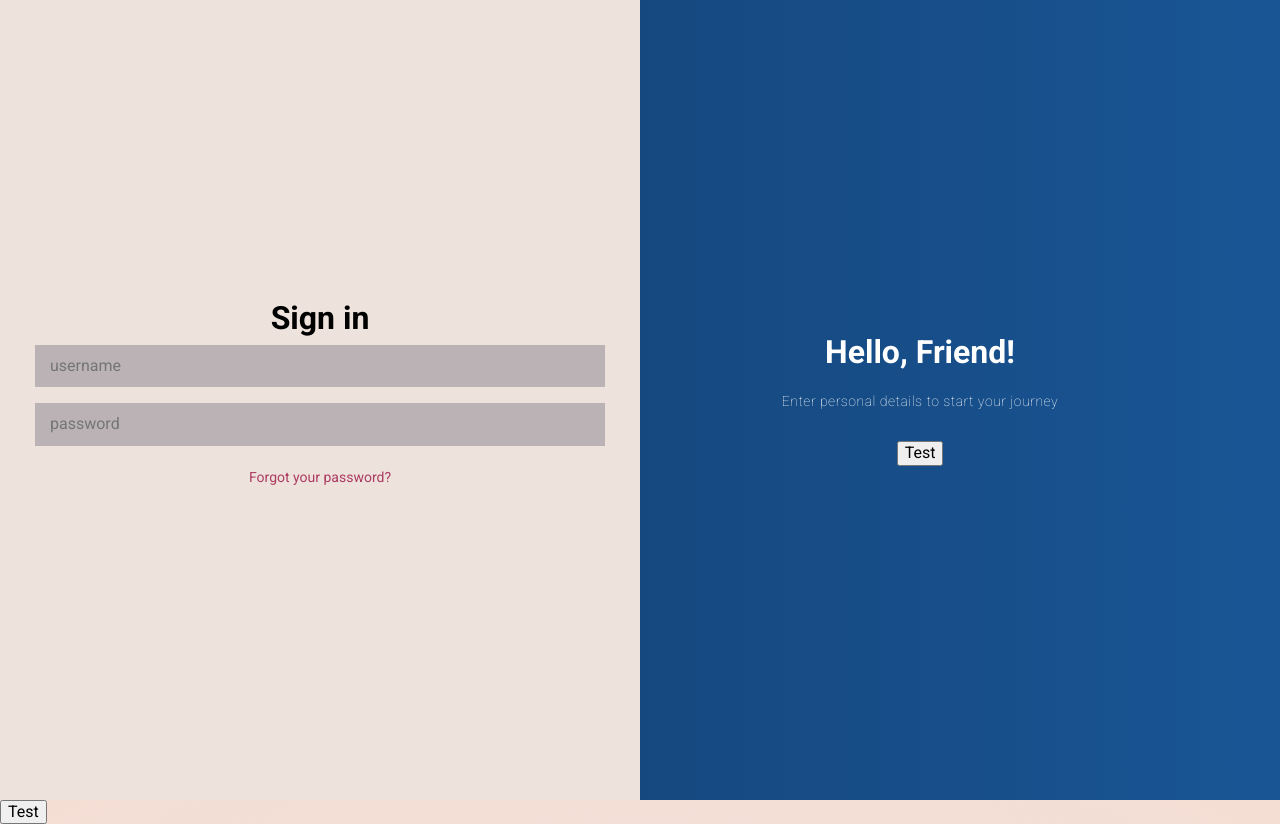
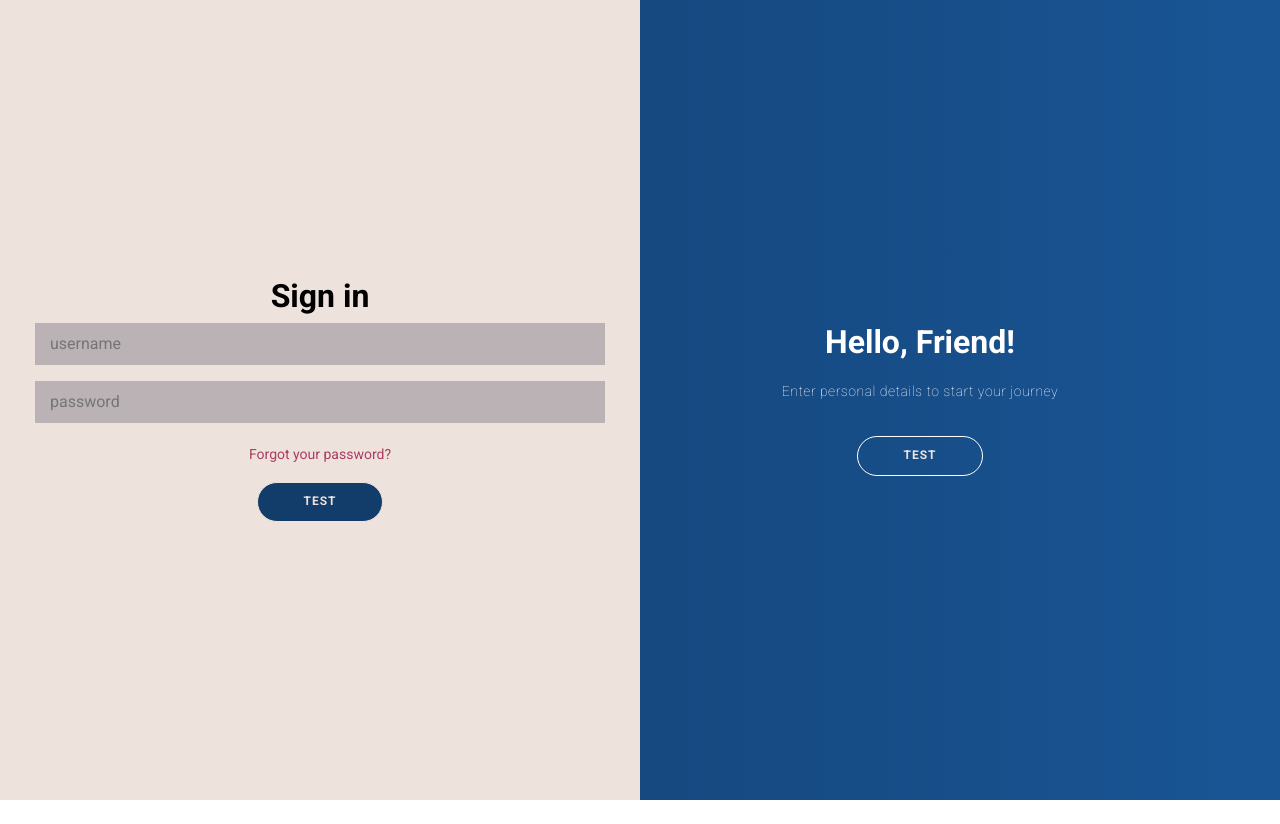
Before and after one commit to CarlOfHoly/tab-generator, a React (Create React App) app in the folder frontend/: page /login in a window 1280 px wide. After the commit the page ends 800 px from the top, so only its background shows below. Built offline with nearby package versions, Linux system fonts and the light colour scheme.

Commit message:
add styling to login

```diff
--- a/frontend/src/components/LogIn/LoginOverlay.tsx
+++ b/frontend/src/components/LogIn/LoginOverlay.tsx
@@ -1,4 +1,5 @@
 import React from "react";
+import ThemedButton from "../ThemedButton";
 
 interface IOverlay {
   changeSide: () => void;
@@ -12,12 +13,12 @@ const LoginOverlay = ({ changeSide }: IOverlay) => {
           <div className="overlay-panel overlay-left">
             <h1>Welcome Back!</h1>
             <p>To keep connected with us please login</p>
-          <button className="ghost" onClick={changeSide}>Test</button>
+          <ThemedButton customClasses={["ghost"]} type="button" onClick={changeSide}>Test</ThemedButton>
           </div>
           <div className="overlay-panel overlay-right">
             <h1>Hello, Friend!</h1>
             <p>Enter personal details to start your journey</p>
-          <button className="ghost" onClick={changeSide}>Test</button>
+          <ThemedButton customClasses={["ghost"]} type="button" onClick={changeSide}>Test</ThemedButton>
           </div>
         </div>
       </div>
--- a/frontend/src/components/LogIn/SignIn.tsx
+++ b/frontend/src/components/LogIn/SignIn.tsx
@@ -1,6 +1,7 @@
 import React from "react";
 import { useForm } from "react-hook-form";
 import { useHistory } from "react-router-dom";
+import ThemedButton from "../ThemedButton";
 import { ISignUp } from "./SignUp";
 
 const SignIn = () => {
@@ -47,8 +48,8 @@ const SignIn = () => {
           {errors.password && errors.password.message}
 
           <a href="https://bfy.tw/PIXi">Forgot your password?</a>
+        <ThemedButton type="submit">Test</ThemedButton>
         </form>
-        <button type="submit">Test</button>
       </div>
     </div>
   );
--- a/frontend/src/components/LogIn/SignUp.tsx
+++ b/frontend/src/components/LogIn/SignUp.tsx
@@ -1,6 +1,7 @@
 import React from "react";
 import { useForm } from "react-hook-form";
 import { useHistory } from "react-router-dom";
+import ThemedButton from "../ThemedButton"
 export type ISignUp = Record<string, string>;
 
 const SignUp = () => {
@@ -36,7 +37,7 @@ const SignUp = () => {
           })}
         />
         {errors.password && errors.password.message}
-        <button type="submit">Test</button>
+        <ThemedButton type="submit">Test</ThemedButton>
 
       </form>
     </div>
--- a/frontend/src/components/ThemedButton.tsx
+++ b/frontend/src/components/ThemedButton.tsx
@@ -1,12 +1,34 @@
 import React from "react"
 
-const ThemedButton = () => {
+interface IThemedButton {
+  children?: React.ReactNode;
+  customClasses?: String[];
+  onClick?: ((event: React.MouseEvent<HTMLButtonElement>) => void) | undefined;
+  type: "button" | "submit" | undefined;
+  disabled?: boolean;
+}
 
+const ThemedButton: React.FC<IThemedButton> = ({
+  children,
+  customClasses,
+  onClick,
+  type,
+  disabled,
+}) => {
+  let classes = "themedButton ";
+  if (customClasses) {
+    classes += customClasses?.map((customClass) => customClass + " ");
+  }
   return (
-    <>
-
-    </>
+    <button
+      className={classes}
+      onClick={onClick}
+      type={type}
+      disabled={disabled}
+    >
+      {children}
+    </button>
   );
 };
 
-export defualt ThemedButton;
+export default ThemedButton;
--- /dev/null
+++ b/frontend/src/scss/ThemedButton.scss
@@ -0,0 +1,26 @@
+button.themedButton {
+  margin-top: 5px;
+  border-radius: 20px;
+  border: 1px solid $scheme-white;
+  background: $scheme-blue;
+  color: $scheme-white;
+  font-size: 12px;
+  font-weight: bold;
+  padding: 12px 45px;
+  letter-spacing: 1px;
+  text-transform: uppercase;
+  transition: transform 80ms ease-in;
+
+  &:active {
+    transform: scale(0.95);
+  }
+
+  &:hover {
+    transform: scale(1.05);
+    cursor: pointer;
+  }
+
+  &:focus {
+    outline: none;
+  }
+}
--- a/frontend/src/scss/index.scss
+++ b/frontend/src/scss/index.scss
@@ -8,3 +8,4 @@
 @import "Introduction";
 @import "DrawerComponent";
 @import "LogIn";
+@import "ThemedButton";
```
